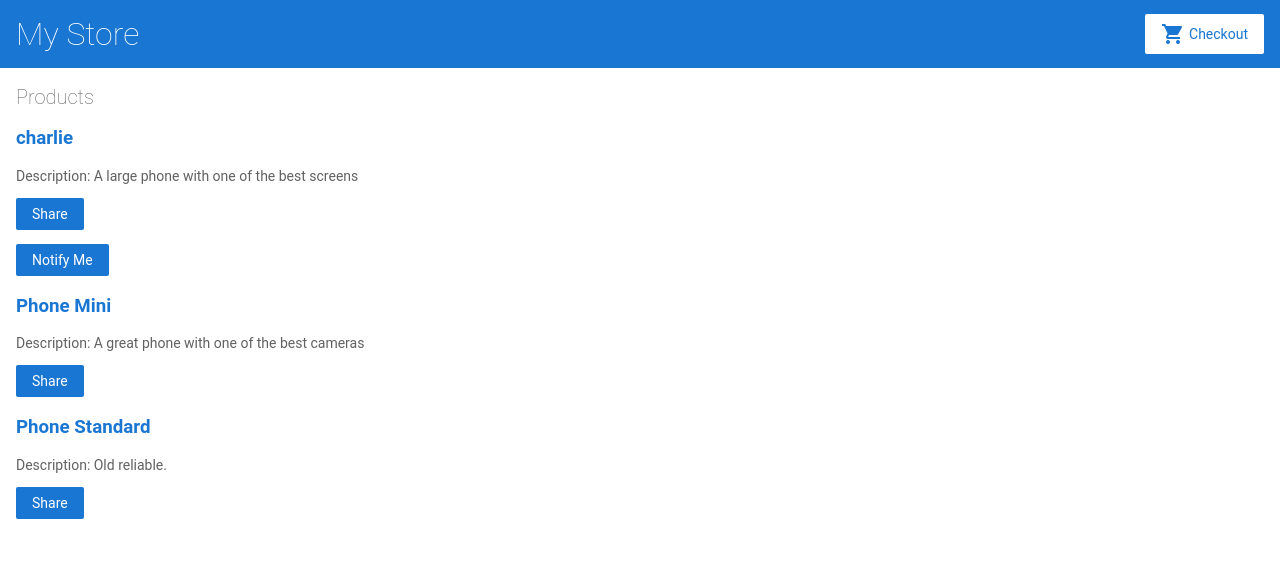
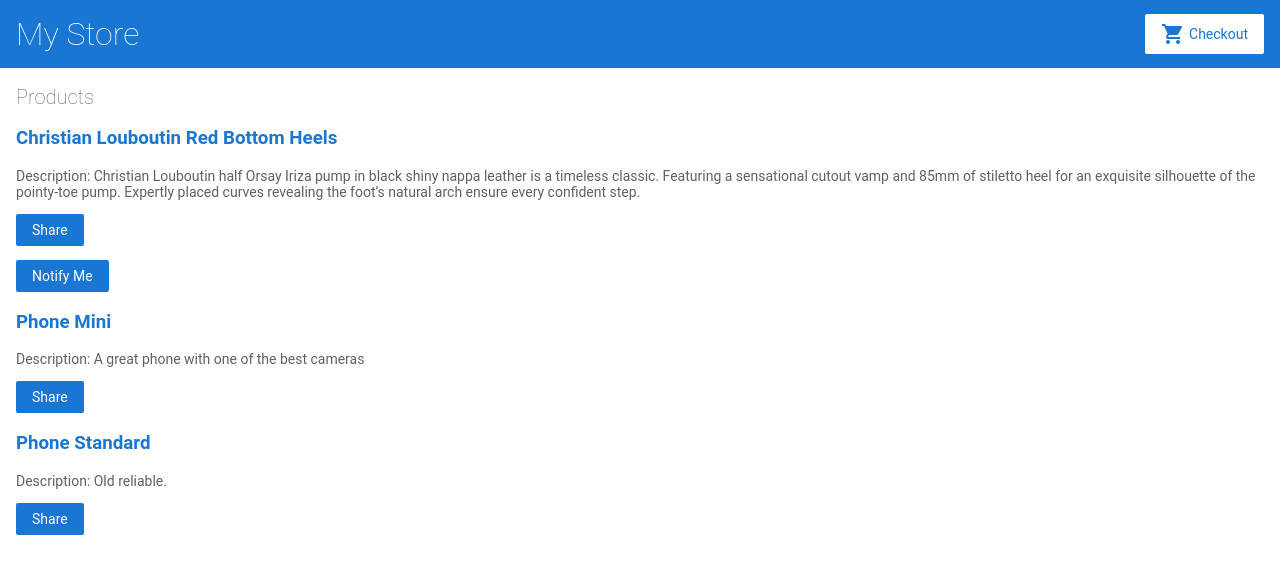
Before and after one commit to emclau18/2053finalProject, an Angular app: page / in a window 1280 px wide. Shown: the top 574 px of the page. Built offline with nearby package versions, Linux system fonts and the light colour scheme.

Commit message:
1 file modified

```diff
--- a/src/app/products.ts
+++ b/src/app/products.ts
@@ -8,9 +8,9 @@
 export const products = [
   {
     id: 1,
-    name: 'charlie',
-    price: 799,
-    description: 'A large phone with one of the best screens'
+    name: 'Christian Louboutin Red Bottom Heels',
+    price: 795,
+    description: 'Christian Louboutin half Orsay Iriza pump in black shiny nappa leather is a timeless classic. Featuring a sensational cutout vamp and 85mm of stiletto heel for an exquisite silhouette of the pointy-toe pump. Expertly placed curves revealing the foot’s natural arch ensure every confident step.'
   },
   {
     id: 2,
```
